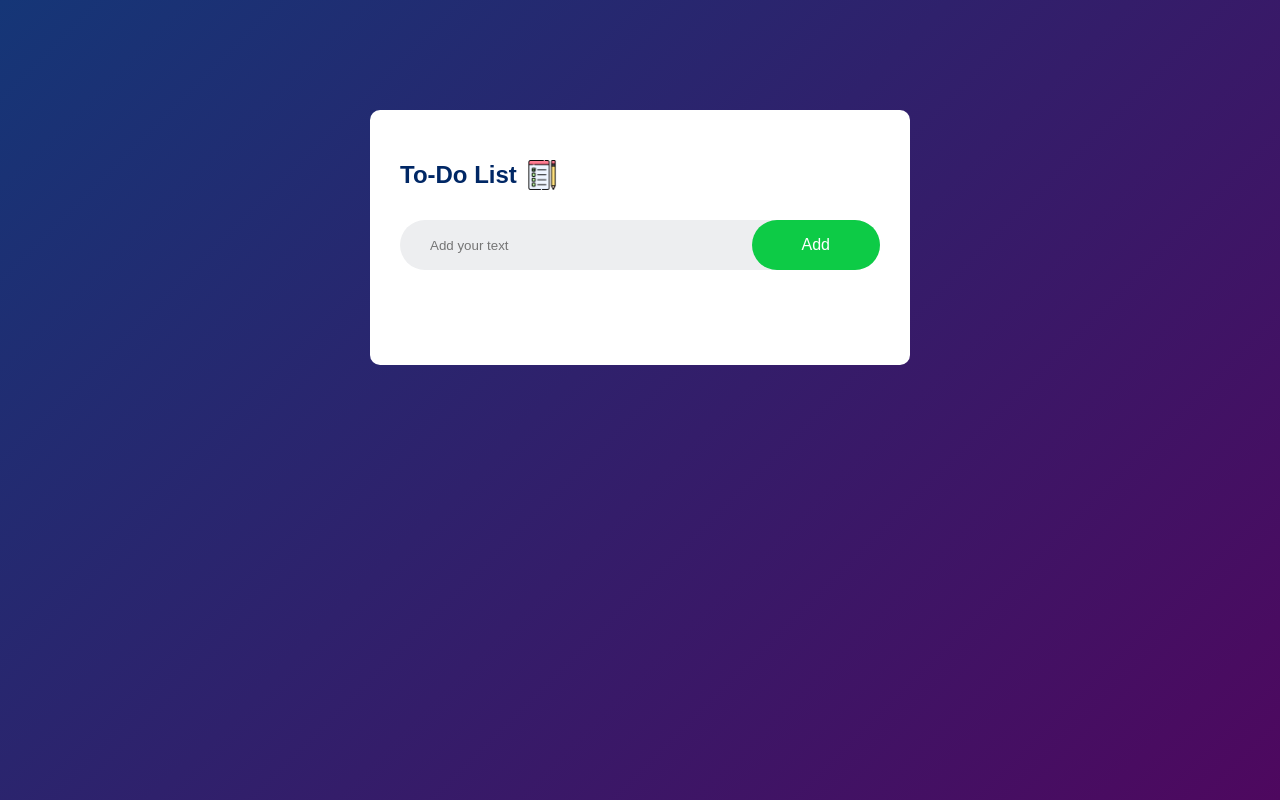
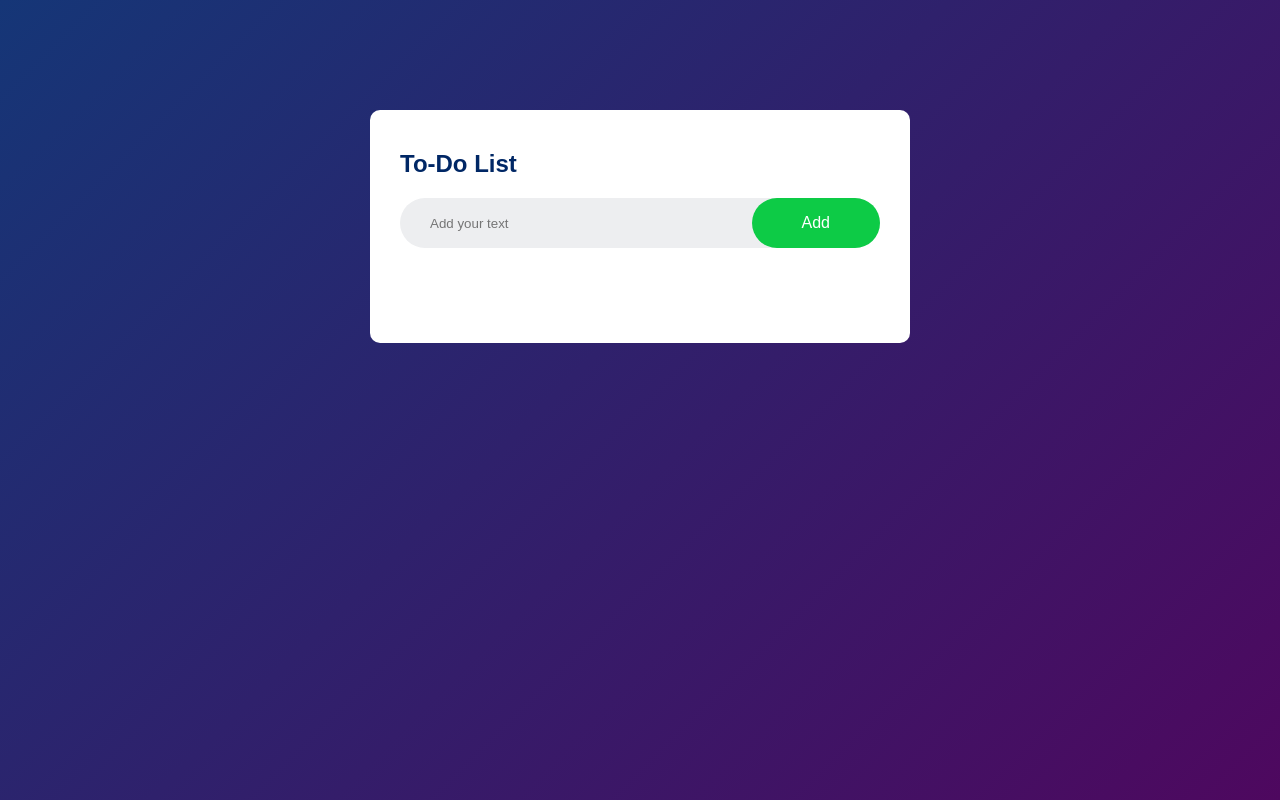
Before and after one commit to Priyanka-prusty11/To-do-list, a plain HTML site: page index.htm in a window 1280 px wide. Drawn offline with Linux system fonts and the light colour scheme.

Commit message:
Update index.htm

```diff
--- a/index.htm
+++ b/index.htm
@@ -9,7 +9,7 @@
 <body>
 <div class="container">
     <div class="todo-app">
-        <h2>To-Do List <img src="icon.png"> </h2>
+        <h2>To-Do List</h2>
         <div class="row">
             <input type="text" id="input-box" placeholder="Add your text">
             <button onclick="addTask()">Add</button>
```
